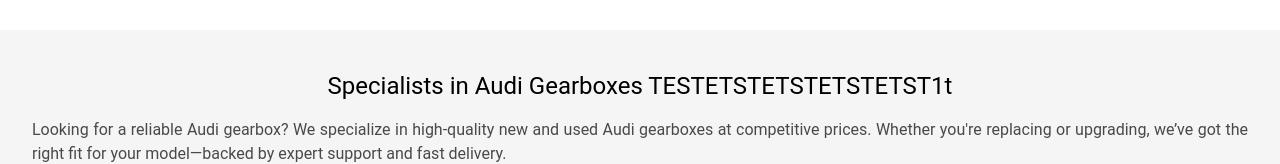
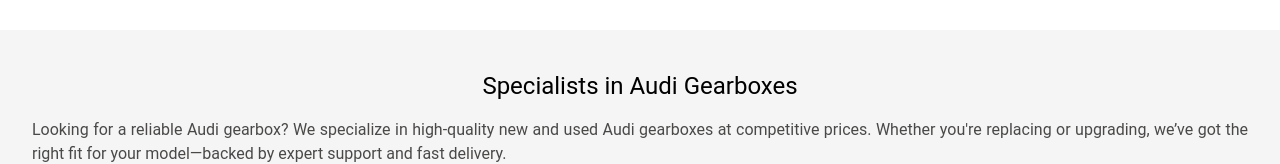
Before and after one commit to DBoreisa/AutoParts, a React (Create React App) app: page / in a window 1280 px wide. Shown: the part 420-584 px from the top of the page. Built offline with nearby package versions, Linux system fonts and the light colour scheme; no server answers.

Commit message:
deployment veikia

```diff
--- a/src/pages/HomePage.jsx
+++ b/src/pages/HomePage.jsx
@@ -46,7 +46,7 @@
 
                 }}>
                     <Typography variant="h5" textAlign={"center"} marginBottom={2}>
-                        Specialists in Audi Gearboxes TESTETSTETSTETSTETST1t
+                        Specialists in Audi Gearboxes
                     </Typography>
                     <Typography sx={{ textAlign: "justify", color: theme.palette.text.secondary }}>
                         Looking for a reliable Audi gearbox? We specialize in high-quality new and used Audi gearboxes at competitive prices.
```
